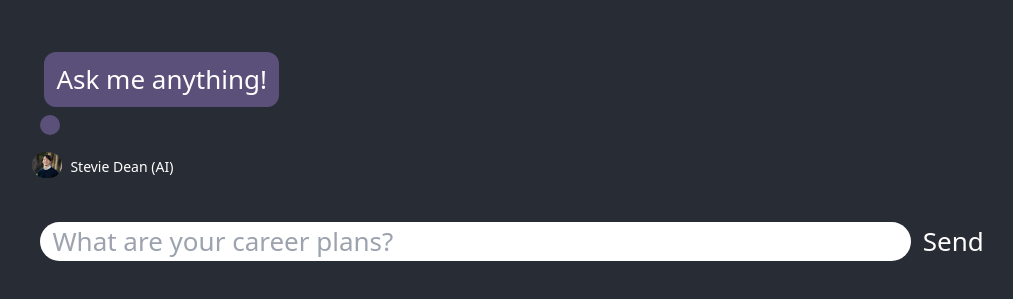
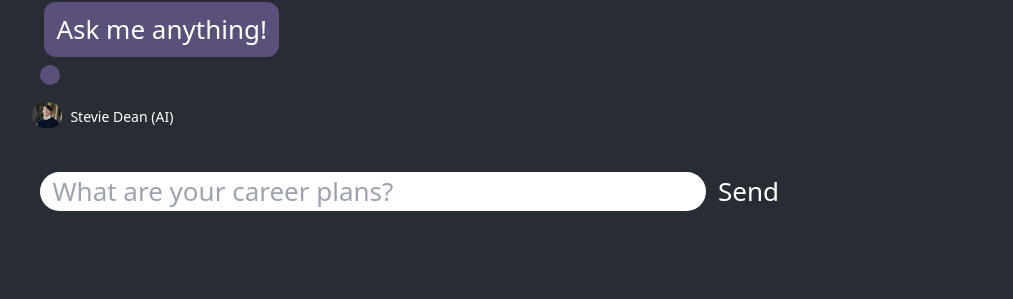
Before and after one commit to sage31/lets-talk, a React (Create React App) app in the folder personal-website/: page / in a window 1280 px wide. Shown: the part 498-797 px from the top of the page, without its empty margins (230-1243 px from the left). Built offline with nearby package versions, Linux system fonts and the light colour scheme.

Commit message:
more testing

```diff
--- a/personal-website/src/App.css
+++ b/personal-website/src/App.css
@@ -105,12 +105,14 @@
   position: fixed;
   bottom: 1/4;
   right: 1/2;
-  width: 80%;
   margin-top: 0;
   z-index: 100;
 }
 .relative-container {
   position: relative;
   opacity: 1;
-  width: 100%;
 }
+
+.special-height {
+  height: calc(100% - 50px);
+}
--- a/personal-website/src/components/ChatWindow.js
+++ b/personal-website/src/components/ChatWindow.js
@@ -105,7 +105,7 @@ export default function ChatWindow() {
 
   return (
     <div className="w-[98%] left-[2%] h-[60%] laptop:w-[59%] mx-auto laptop:h-[55%] absolute laptop:left-[20.5%] top-1/4">
-      <div className="laptop:mt-10 h-full container overflow-y-auto pr-3 flex flex-col-reverse">
+      <div className="laptop:mt-10 special-height container overflow-y-auto pr-3 flex flex-col-reverse">
         <ul className="flex flex-col">
           <li className="text-center mb-3 max-sm:ml-3">
             <div className="text-4xl laptop:text-5xl font-bold mt-20 laptop:mt-20">
@@ -126,12 +126,11 @@ export default function ChatWindow() {
           ))}
         </ul>
       </div>
-      <div className="fixed-container">
-        <div className="relative-container">
-          <form action="">
+      <div className="fixed-container w-full">
+        <div className="relative-container w-full">
           <input
             type="text"
-              className="text-black rounded-full w-[80%] ml-2 laptop:w-[85%] mt-10 pl-3"
+            className="text-black rounded-full ml-2 w-[80%] laptop:w-[52%] mt-10 pl-3"
             placeholder="What are your career plans?"
             onChange={(event) => {
               setInputMessage(event.target.value);
@@ -141,7 +140,7 @@ export default function ChatWindow() {
           />
           <button
             id="sender"
-              className="ml-3 mb-3 send "
+            className="ml-3 send "
             onClick={() =>
               getChatBotResponse({
                 name: "you",
@@ -152,7 +151,6 @@ export default function ChatWindow() {
           >
             Send
           </button>
-          </form>
         </div>
       </div>
     </div>
```
Lines whose indentation alone changed are shown as unchanged.
